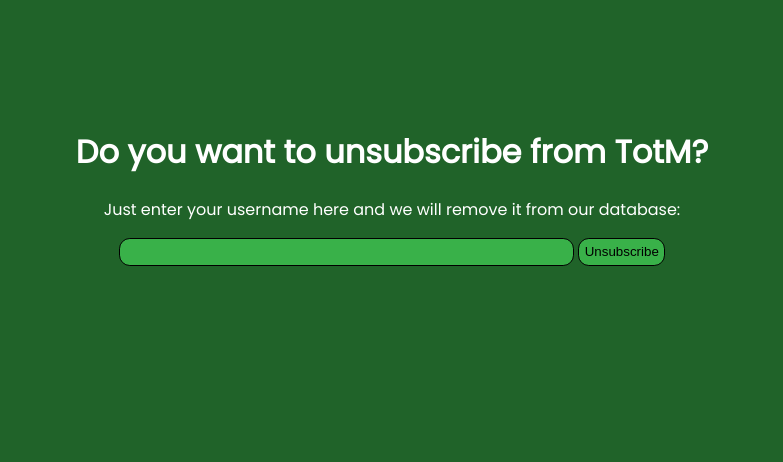
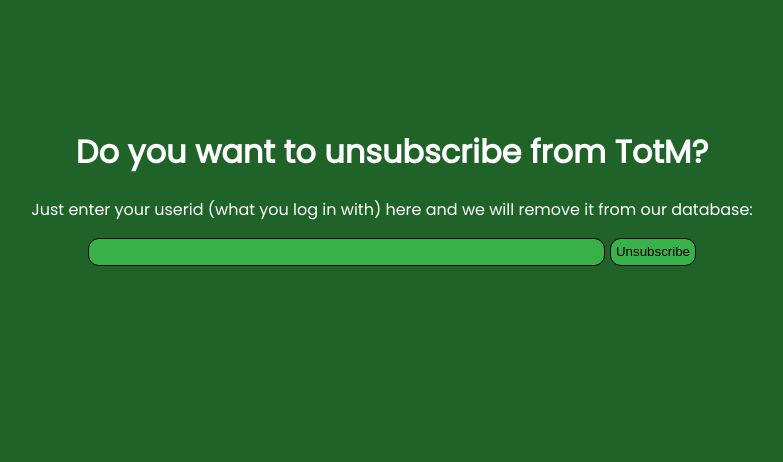
Before and after one commit to maxwehmi/TotM, a Flask app: page /unsub in a window 1280 px wide. Shown: the part 214-676 px from the top of the page, without its empty margins (248-1031 px from the left). Run offline with Flask 3, Linux system fonts and the light colour scheme.

Commit message:
reworked the db and cache, so the cache files are not used permenantly to imporve space and made the primary key the userid, because the display name must not be unique

```diff
--- a/app.py
+++ b/app.py
@@ -1,5 +1,4 @@
-import random
-import string
+import os
 import time
 import config
 import TotM
@@ -30,9 +29,9 @@
 
 def create_all(users,year,month_num):
     for user in users:
-        print("generating: " + user.username)
+        print("generating: " + user.userid)
 
-        sp_oauth = create_spotify_oauth(user.cache)
+        sp_oauth = create_spotify_oauth(config.tmp_cache)
 
         now = int(time.time())
         expired = user.token_expiresAt - now < 60
@@ -54,27 +53,28 @@
         except:
             print("ERROR: something else")
 
+        if os.path.isfile(config.tmp_cache):
+            os.remove(config.tmp_cache)
 
 
 class User(db.Model):
-    username = db.Column(db.String(30), unique=True, primary_key=True)
+    userid = db.Column(db.String(30), unique=True, primary_key=True)
     token = db.Column(db.String(300), nullable=False)
     token_expiresAt = db.Column(db.Integer, nullable=False)
     refresh_token = db.Column(db.String(300), nullable=False)
-    cache = db.Column(db.String(32), nullable=False)
 
     def __repr__(self):
-        username = '{username: %r}' % self.username
+        userid = '{userid: %r}' % self.userid
         token = '{token: %r}' % self.token
         token_expiresAt = '{token_expiresAt: %r}' % self.token_expiresAt
         refresh_token = '{refresh_token: %r}' % self.refresh_token
-        data = '[' + username + ',' + token + ',' + token_expiresAt + ',' + refresh_token + ']'
+        data = '[' + userid + ',' + token + ',' + token_expiresAt + ',' + refresh_token + ']'
         return data
 
 
 @app.route('/')
 def index():
-    sp_oauth_global = create_spotify_oauth(config.cache)
+    sp_oauth_global = create_spotify_oauth(config.global_cache)
     auth_url = sp_oauth_global.get_authorize_url()
     return render_template('index.html', link=auth_url)
 
@@ -91,27 +91,27 @@
     if not code:
         return render_template('redirect.html', call="ERROR")
 
-    cache_file = "".join(random.choices(string.ascii_letters + string.digits, k=32)) # use user id instead for better handling?
-    sp_oauth = create_spotify_oauth("cache/" + cache_file)
+    sp_oauth = create_spotify_oauth(config.tmp_cache)
     sp_oauth.get_access_token(code, as_dict=False)
     token_info = sp_oauth.get_cached_token()
     print(token_info)
 
     sp = spotipy.Spotify(token_info['access_token'])
     current_user = sp.current_user()
-    user_name = current_user['display_name']
-    user = db.session.get(User,user_name)
-    print(user_name)
+    user_id = current_user['id']
+    user = db.session.get(User,user_id)
+    print(user_id)
 
     if user:
         return render_template('redirect.html', call="ALREADY_IN_DB")
 
     new_user = User(
-        username=user_name,
+        userid=user_id,
         token=token_info['access_token'],
         token_expiresAt=token_info['expires_at'],
-        refresh_token=token_info['refresh_token'],
-        cache=cache_file)
+        refresh_token=token_info['refresh_token'])
+
+    os.remove(config.tmp_cache)
 
     try:
         db.session.add(new_user)
@@ -125,8 +125,8 @@
 @app.route('/unsub', methods=['POST','GET'])
 def unsub():
     if request.method == 'POST':
-        username = request.form['content']
-        user = db.session.get(User,username)
+        userid = request.form['content']
+        user = db.session.get(User,userid)
         if not user:
             return render_template('unsub.html',call="USER_NOT_FOUND")
 
@@ -143,7 +143,7 @@
 # to be removed before deployment
 @app.route('/showAll')
 def showAll():
-    users = User.query.order_by(User.username).all()
+    users = User.query.order_by(User.userid).all()
     generate_all()
     return render_template('showAll.html', users=users)
 
@@ -152,7 +152,7 @@
     with app.app_context():
         year = datetime.utcnow().date().year
         month = datetime.utcnow().date().month
-        users = User.query.order_by(User.username).all()
+        users = User.query.order_by(User.userid).all()
         create_all(users,year,month)
 
 
--- a/templates/showAll.html
+++ b/templates/showAll.html
@@ -10,7 +10,7 @@
 {% for user in users %}
 <table>
     <tr>
-        <td>{{ user.username }}</td>
+        <td>{{ user.userid }}</td>
         <td>{{ user.token_expiresAt }}</td>
     </tr>
 </table>
--- a/templates/unsub.html
+++ b/templates/unsub.html
@@ -8,15 +8,17 @@
 
 {% block body %}
     <h1>Do you want to unsubscribe from TotM?</h1>
-    <p>Just enter your username here and we will remove it from our database:</p>
+    <p>Just enter your userid (what you log in with) here and we will remove it from our database:</p>
     <div class="form">
         <form action="/unsub" method="POST">
             <input type="text" name="content" id="content" class="unsubField">
             <input type="submit" value="Unsubscribe" class="unsubButton">
         </form>
     </div>
-    {{ method }}
-    {% if call == "SUCC" %} <p style="color:rgb(0, 255, 0)">You succesfully unsubscribed!</p> {% endif %}
+    {% if call == "SUCC" %}
+    <p style="color:rgb(0, 255, 0)">You succesfully unsubscribed!</p>
+    <p>You can additionally remove the access for the App in your Spotify account settings in the "Apps" tab.</p>
+    {% endif %}
     {% if call == "USER_NOT_FOUND" %} <p style="color:red">The username you entered was not in the database.</p> {% endif %}
     {% if call == "ERROR" %} <p style="color:red">Some error occured, please try again or inform the manager of the website.</p> {% endif %}
 {% endblock %}
```
Also changed, not shown: TotM.py (+6 -6 lines), 1 other file.
